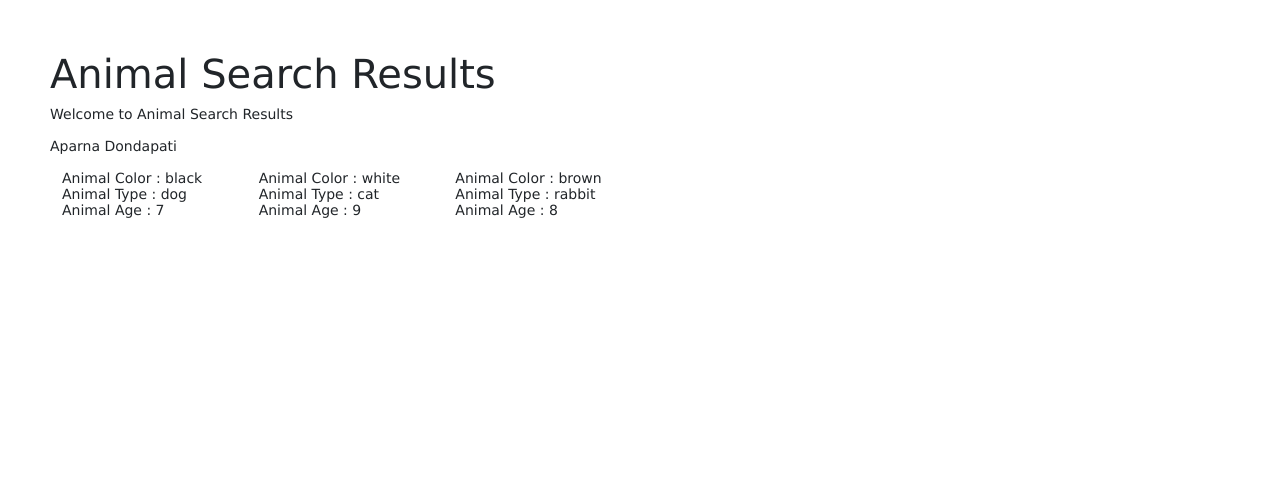
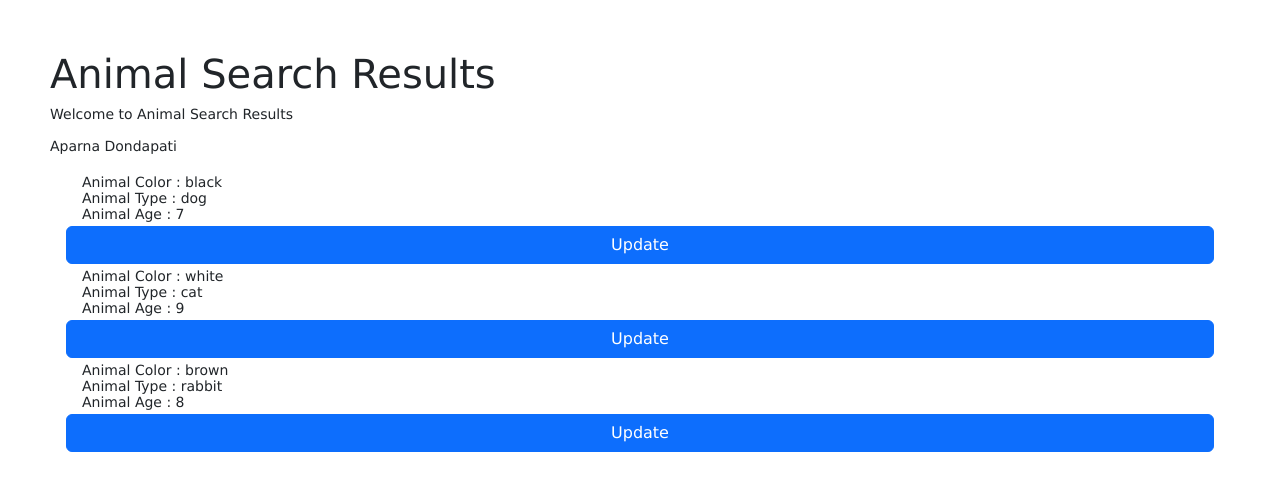
Before and after one commit to aparnad7/f2db71dondapati, a Node server app: page /animal/ in a window 1280 px wide. Shown: the top 491 px of the page. Run offline with Node 20, Linux system fonts and the light colour scheme; data comes from the database, SQL or seed files in the repository; some libraries are stand-ins or nearby versions.

Commit message:
added part 1

```diff
--- a/package.json
+++ b/package.json
@@ -11,7 +11,7 @@
     "dotenv": "^16.0.3",
     "express": "^4.18.2",
     "http-errors": "^2.0.0",
-    "mongodb": "^4.11.0",
+    "mongodb": "^4.12.0",
     "mongoose": "^6.7.2",
     "morgan": "^1.10.0",
     "pug": "^3.0.2"
--- a/views/animal.pug
+++ b/views/animal.pug
@@ -8,10 +8,12 @@ block content
   p Aparna Dondapati
   - var result = Ani_results
   div.container-fluid
-     div.row
+     div(class="row m-1")
         each item,index in result
-            div.col-sm-2(onclick=`buy(${index})`) Animal Color : #{item["animal_color"]}  <br>  Animal Type : #{item["animal_Type"]} <br>Animal Age : #{item["animal_age"]}
+            -let destination = `dispatch(\"/resource/update?id=${item._id}\")`
+            div(class="row-sm-2", class="m-1") Animal Color : #{item["animal_color"]}  <br>  Animal Type : #{item["animal_Type"]} <br>Animal Age : #{item["animal_age"]}
+            button.btn( class="btn-primary ml-1", onclick= destination) Update
   script.
-      function buy(index){
-         alert("you purchased item "+(index+1))
-      }
+     function dispatch(path){
+        window.location.href=path
+     }
--- a/views/animalupdate.pug
+++ b/views/animalupdate.pug
@@ -1,8 +1,8 @@
 extends layout
 block content
- div(class="container-fluid p-5 bg-primary text-blue text-center")
-  h2.text-center update Animal
-br
+        div(class="container-fluid p-5 bg-primary text-blue text-center")
+            h2.text-center update Animal
+            br
 
         - let animalid = toShow._id
         - let animal_color = toShow.animal_color
```
Also changed, not shown: 1 other file.
